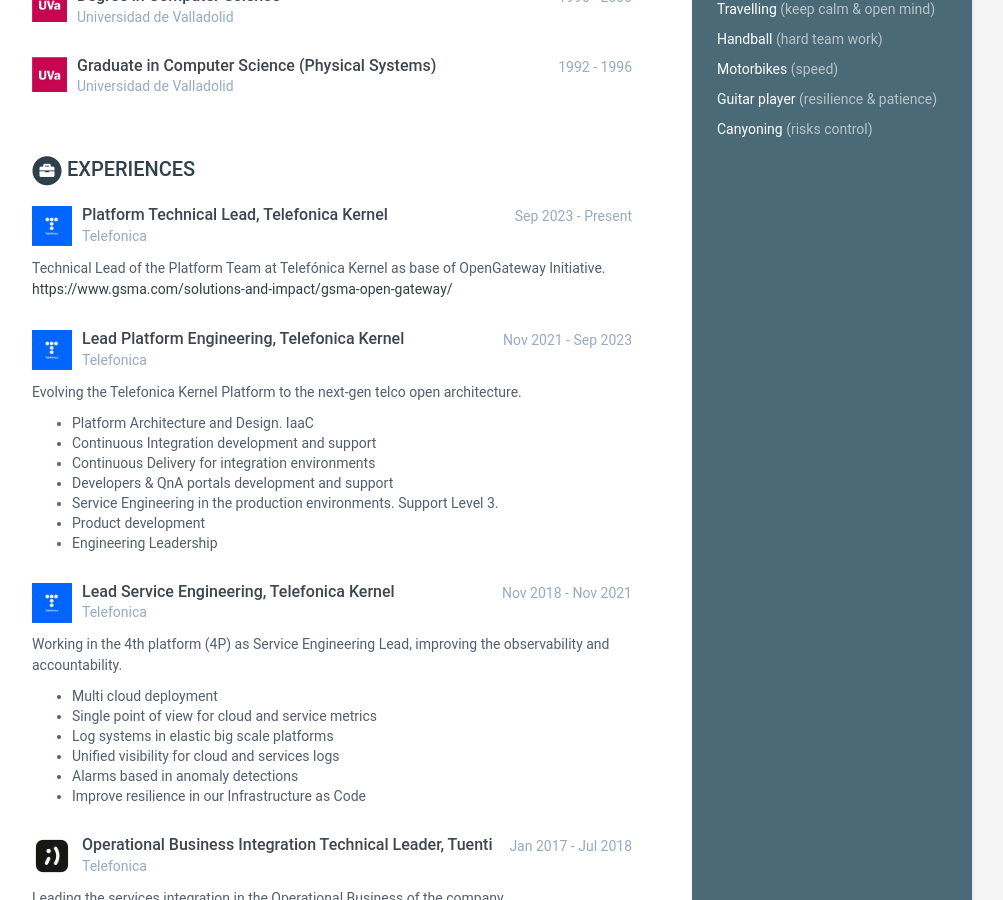
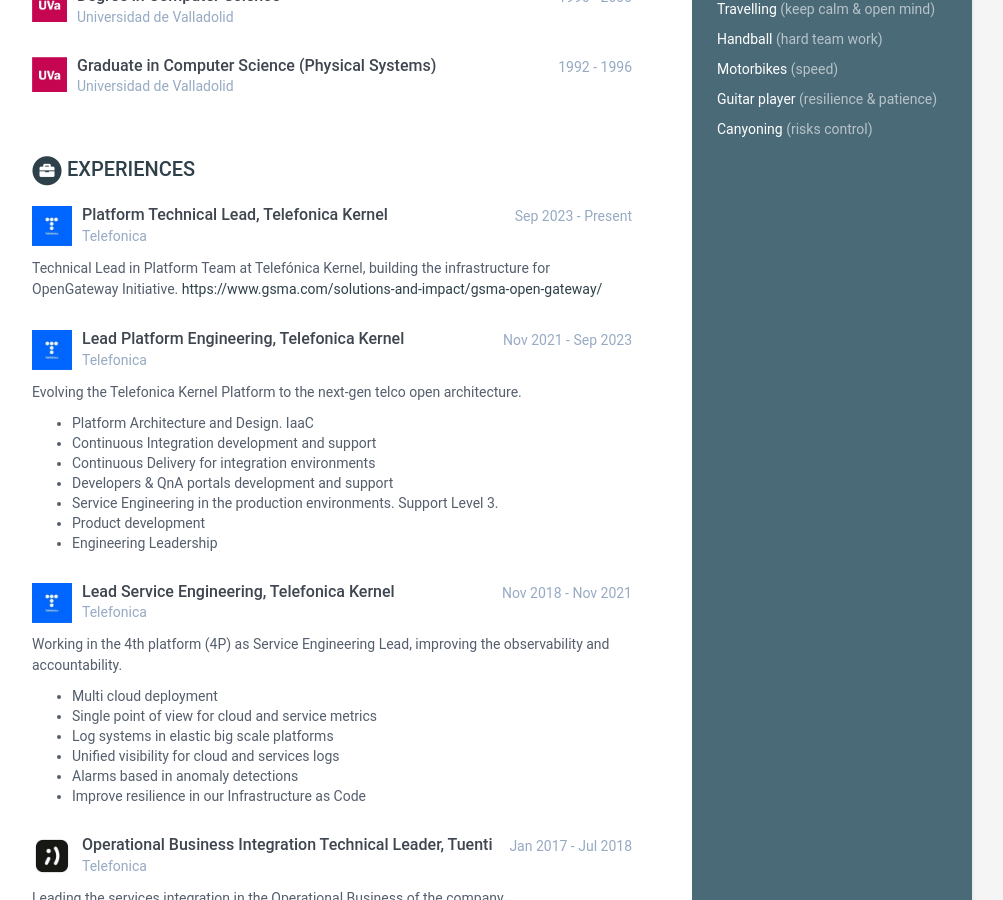
Before and after one commit to dgalpaj/dgalpaj.github.io, a Jekyll site: the page built from index.html, in a window 1280 px wide and 900 px high, scrolled down 966 px. Shown: the whole window, without its empty margins (168-1171 px from the left). Built offline with Jekyll 4.4.1, drawn with Linux system fonts in a browser that asks for light colours.

Commit message:
Update data.yml

```diff
--- a/_data/data.yml
+++ b/_data/data.yml
@@ -101,7 +101,7 @@ experiences:
       image: tef.jpg
       details: |
 
-        Technical Lead of the Platform Team at Telefónica Kernel as base of OpenGateway Initiative.
+        Technical Lead in Platform Team at Telefónica Kernel, building the infrastructure for OpenGateway Initiative.
         [https://www.gsma.com/solutions-and-impact/gsma-open-gateway/](https://www.gsma.com/solutions-and-impact/gsma-open-gateway/)
     - role: Lead Platform Engineering, Telefonica Kernel
       time: Nov 2021 - Sep 2023
```
